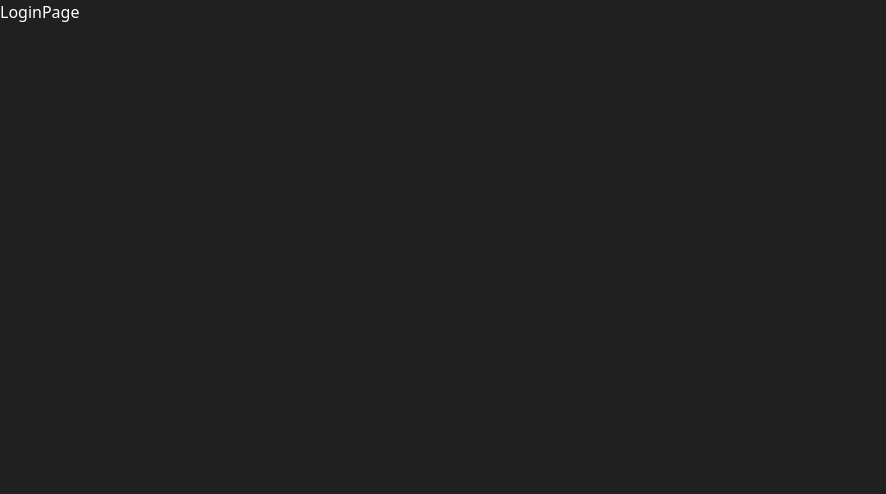
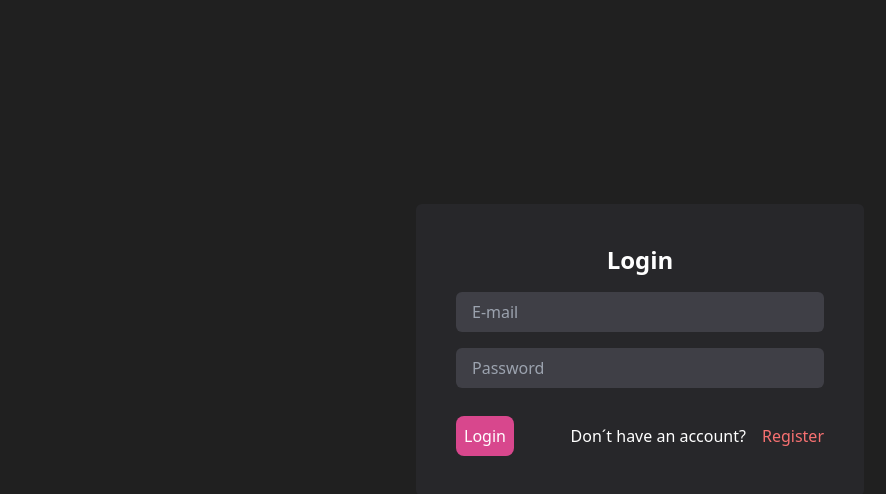
Before and after one commit to esteban2505J/Notes, a React (Vite) app in the folder client/: page /login in a window 1280 px wide. Shown: the top 494 px of the page, without its empty margins (0-886 px from the left). Built offline with nearby package versions, Linux system fonts and the light colour scheme.

Commit message:
add login page front

```diff
--- a/client/src/api/auth.js
+++ b/client/src/api/auth.js
@@ -3,3 +3,5 @@
 const API = "http://localhost:5000/api";
 
 export const registerRequest = (user) => axios.post(`${API}/register`, user);
+
+export const loginRequest = (user) => axios.post(`${API}/login`, user);
--- a/client/src/context/AuthContext.jsx
+++ b/client/src/context/AuthContext.jsx
@@ -1,5 +1,5 @@
-import { createContext, useState, useContext } from "react";
-import { registerRequest } from "../api/auth.js";
+import { createContext, useState, useContext, useEffect } from "react";
+import { registerRequest, loginRequest } from "../api/auth.js";
 
 export const AuthContext = createContext();
 
@@ -28,10 +28,33 @@
     }
   };
 
+  const sigIn = async (user) => {
+    try {
+      const res = await loginRequest(user);
+      console.log(res);
+      setIsAuthenticated(true);
+    } catch (error) {
+      if (Array.isArray(error.response.data)) {
+        return setErrors(error.response.data);
+      }
+      setErrors([error.response.data.message]);
+    }
+  };
+
+  useEffect(() => {
+    if (errors.length >= 1) {
+      const timer = setTimeout(() => {
+        setErrors([]);
+      }, 5000);
+      return clearTimeout(timer);
+    }
+  }, [errors]);
+
   return (
     <AuthContext.Provider
       value={{
         sigUp,
+        sigIn,
         isAuthenticated,
         errors,
       }}
--- a/client/src/pages/LoginPage.jsx
+++ b/client/src/pages/LoginPage.jsx
@@ -1,5 +1,74 @@
-import React from "react";
+import React, { useEffect } from "react";
+import { useForm } from "react-hook-form";
+import { userAuth } from "../context/authContext";
+import { Link, useNavigate } from "react-router-dom";
 
 export default function LoginPage() {
-  return <div>LoginPage</div>;
+  const { sigIn, errors: loginErrors, isAuthenticated } = userAuth();
+  const navigate = useNavigate();
+
+  useEffect(() => {
+    if (isAuthenticated) navigate("/tasks");
+  }, [isAuthenticated]);
+  const {
+    register,
+    handleSubmit,
+    formState: { errors },
+  } = useForm();
+
+  const onSubmit = handleSubmit(async (values) => {
+    sigIn(values);
+  });
+
+  return (
+    <div className="flex h-[calc(100vh-100px)] w-full items-center justify-center ">
+      <div className="bg-zinc-800 max-w-md w-full p-10 rounded-md">
+        <div className="text-center">
+          <h1 className="text-2xl font-bold mb-2">Login</h1>
+        </div>
+
+        {loginErrors.map((error, i) => {
+          return (
+            <div className="bg-red-500 p-2 text-white" key={i}>
+              {error}
+            </div>
+          );
+        })}
+
+        <form onSubmit={onSubmit}>
+          <input
+            type="email"
+            {...register("email", { required: true })}
+            className="w-full bg-zinc-700 text-white px-4 py-2 rounded-md my-2"
+            placeholder="E-mail"
+          />
+          {errors.email && <p className=" text-red-500">E-mail is required</p>}
+          <input
+            type="password"
+            {...register("password", { required: true })}
+            className="w-full bg-zinc-700 text-white px-4 py-2 rounded-md my-2"
+            placeholder="Password"
+          />
+          {errors.password && (
+            <p className=" text-red-500">Password is required</p>
+          )}
+          <div className="flex items-center justify-between  mt-5">
+            <button
+              type="submit"
+              className="bg-[#d8478d] p-2 rounded-lg hover:bg-[#713662] hover:p-3 transform transition-all duration-100 justify-start"
+            >
+              Login
+            </button>
+
+            <p className="flex gap-x-4 justify-between">
+              Don´t have an account?
+              <Link to={"/register"} className="text-red-400">
+                Register
+              </Link>
+            </p>
+          </div>
+        </form>
+      </div>
+    </div>
+  );
 }
```
Also changed, not shown: 2 other files (tests, documents, lock files or other folders).
